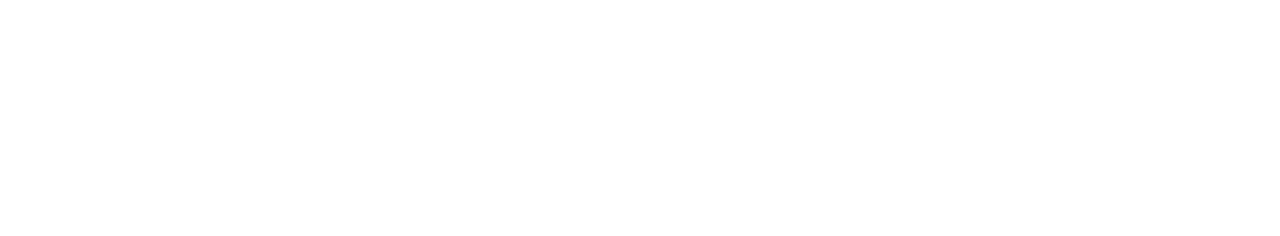
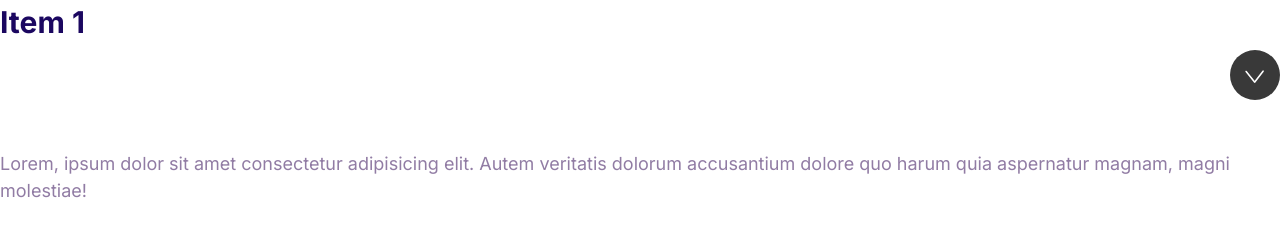
Before and after one commit to wctcprog98/commerce-site, a plain HTML site: page index.html in a window 1280 px wide. Drawn offline with Linux system fonts and the light colour scheme.

Commit message:
chevron works and is hiding/showing content with js

```diff
--- a/css/styles.css
+++ b/css/styles.css
@@ -172,6 +172,9 @@ text-transform: uppercase;
     fill: white;
 }
 
+.icon--chevron {
+    color: red;
+}
 .icon--small {
     width: 30px;
     height: 30px;
@@ -549,3 +552,35 @@ width: 100%;
         margin: 0 2rem;
     }
 }
+
+/* Collapsible */
+
+.collapsible__header {
+    display: flex;
+    justify-content: space-between;
+}
+
+.collapsible__heading {
+    margin-top: 0;
+    font-size: 3rem;
+}
+
+.image--small {
+    width: 50px;
+}
+
+.collapsible__chevron {
+    transform: rotate(-90deg);
+}
+
+.collapsible__content {
+    display: none;
+}
+
+.collapsible--expanded .collapsible__chevron {
+    transform: rotate(0);
+}
+
+.collapsible--expanded .collapsible__content {
+    display: block;
+}
--- a/index.html
+++ b/index.html
@@ -10,5 +10,20 @@
                             <link href="https://fonts.googleapis.com/css2?family=Inter:wght@400;700&family=Open+Sans:wght@400;600;700&family=Roboto:wght@700&display=swap" rel="stylesheet">
                                 <link rel="stylesheet" href="css/normalize.css">
                                     <link rel="stylesheet" href="css/styles.css"></head>
-    <body></body>
+                                    <body>
+                                        <div class="collapsible collapsible--expanded">
+                                            <header class="collapsible__header">
+                                                <h2 class="collapsible__heading">Item 1</h2>
+                                                <svg
+                                                    class="collapsible__chevron icon--chevron">
+                                                    <!-- <use xlink:href="images/sprite.svg#search"></use> -->
+                                                    <img class="image--small collapsible__chevron" src="images/chevron.svg" alt=""></svg>
+                                                </header>
+                                                <div class="collapsible__content">
+                                                    Lorem, ipsum dolor sit amet consectetur adipisicing elit. Autem veritatis dolorum accusantium dolore quo harum quia aspernatur magnam, magni molestiae!
+                                                </div>
+                                            </div>
+                                            <script src="main.js"></script>
+
+                                        </body>
                                     </html>
--- /dev/null
+++ b/main.js
@@ -0,0 +1,7 @@
+const collapsibles = document.querySelectorAll(".collapsible");
+collapsibles.forEach((item) =>
+  item.addEventListener("click", function () {
+    this.classList.toggle("collapsible--expanded");
+    console.log("Clicked");
+  })
+);
```
Also changed, not shown: images/chevron.svg (added), images/down.svg (added), images/sprite.svg. Lines whose indentation alone changed are shown as unchanged.
